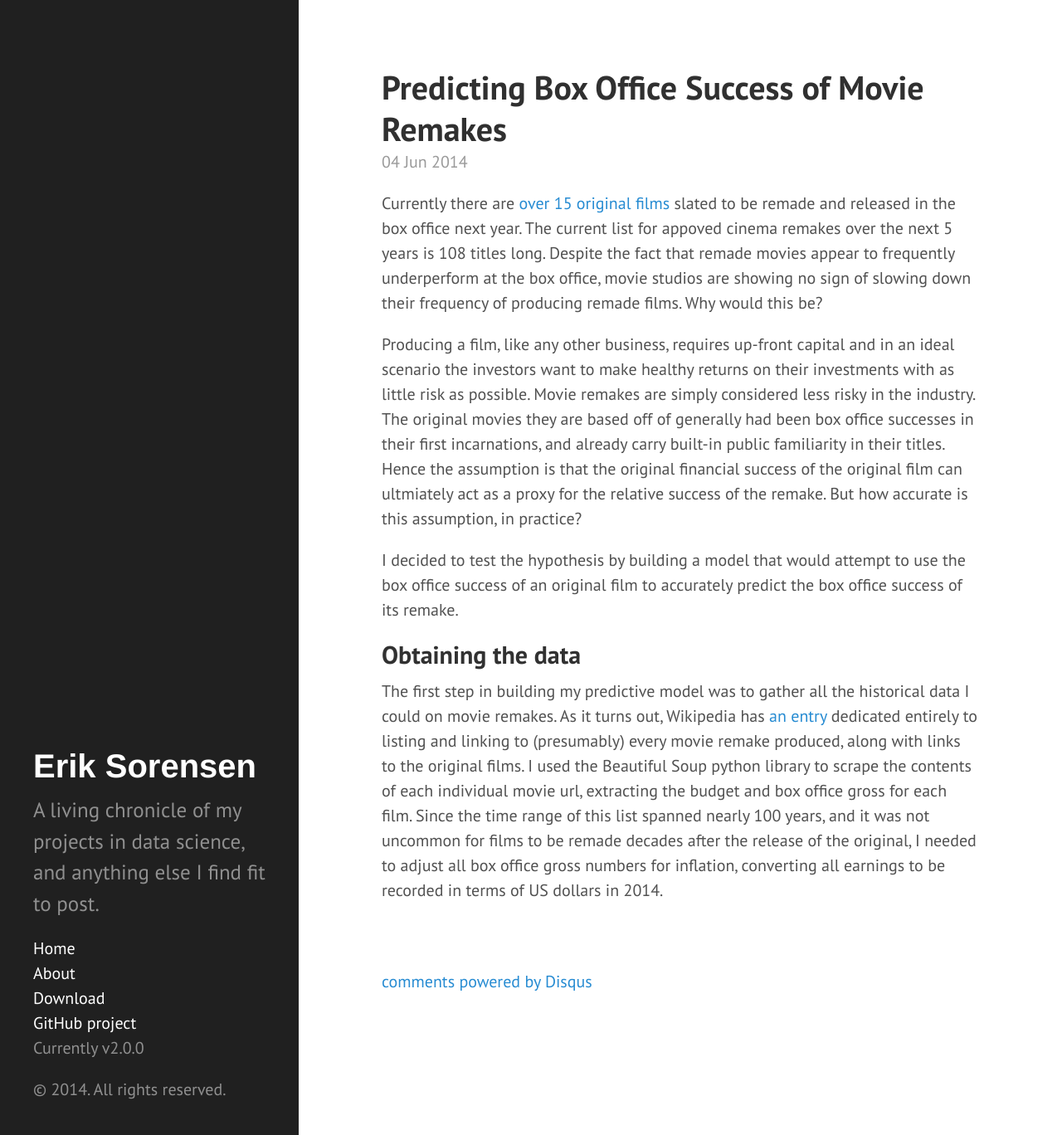
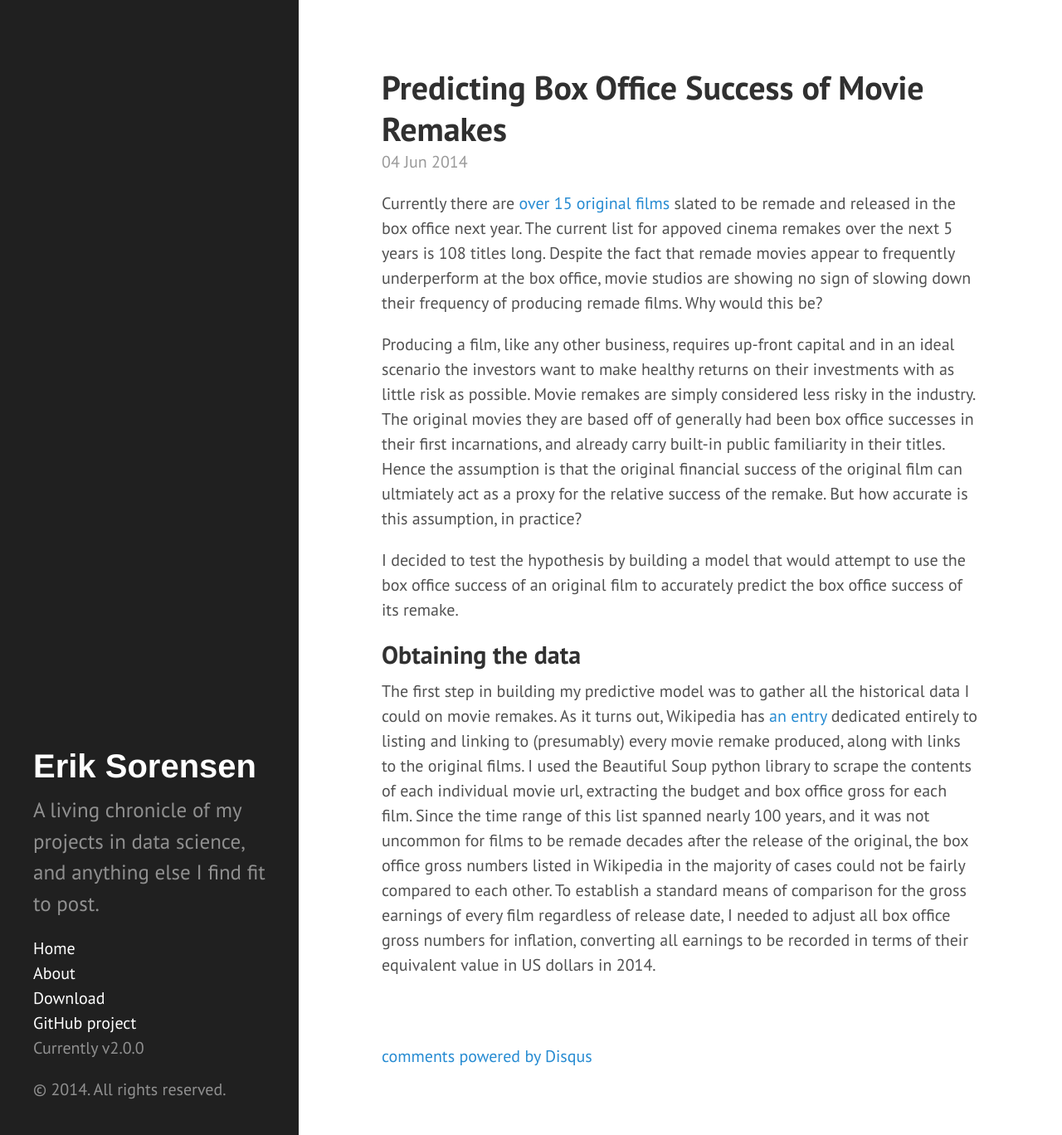
Before and after one commit to squip/squip.github.io, a Jekyll site: the page built from _posts/2014-06-04-node-1.md, in a window 1280 px wide and 1368 px high. Shown: the whole window at 83% size. Built offline with Jekyll 4.4.1, drawn with Linux system fonts in a browser that asks for light colours; Markdown is read by kramdown in place of the engine named in the settings; comment, search, counter and statistics services are not loaded.

Commit message:
more post stuff.

```diff
--- a/_posts/2014-06-04-node-1.md
+++ b/_posts/2014-06-04-node-1.md
@@ -13,4 +13,4 @@ I decided to test the hypothesis by building a model that would attempt to use t
 
 ## Obtaining the data
 
-The first step in building my predictive model was to gather all the historical data I could on movie remakes.  As it turns out, Wikipedia has [an entry](http://en.wikipedia.org/wiki/List_of_film_remakes) dedicated entirely to listing and linking to (presumably) every movie remake produced, along with links to the original films.  I used the Beautiful Soup python library to scrape the contents of each individual movie url, extracting the budget and box office gross for each film. Since the time range of this list spanned nearly 100 years, and it was not uncommon for films to be remade decades after the release of the original, I needed to adjust all box office gross numbers for inflation, converting all earnings to be recorded in terms of US dollars in 2014.
+The first step in building my predictive model was to gather all the historical data I could on movie remakes.  As it turns out, Wikipedia has [an entry](http://en.wikipedia.org/wiki/List_of_film_remakes) dedicated entirely to listing and linking to (presumably) every movie remake produced, along with links to the original films.  I used the Beautiful Soup python library to scrape the contents of each individual movie url, extracting the budget and box office gross for each film. Since the time range of this list spanned nearly 100 years, and it was not uncommon for films to be remade decades after the release of the original, the box office gross numbers listed in Wikipedia in the majority of cases could not be fairly compared to each other. To establish a standard means of comparison for the gross earnings of every film regardless of release date, I needed to adjust all box office gross numbers for inflation, converting all earnings to be recorded in terms of their equivalent value in US dollars in 2014.
```
